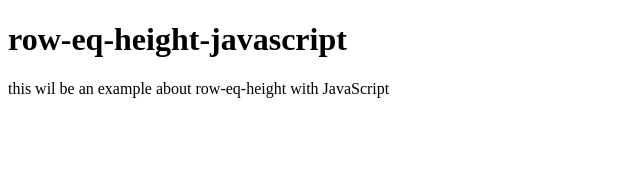
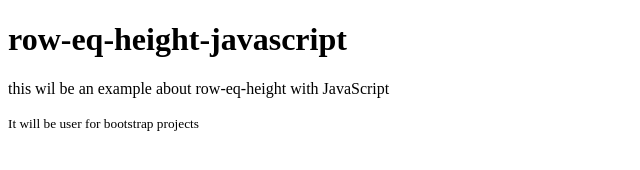
Before and after one commit to silvestrevivo/row-eq-height-javascript, a plain HTML site: page index.html in a window 1280 px wide. Shown: the whole page, without its empty margins (0-640 px from the left). Drawn offline with Linux system fonts and the light colour scheme.

Commit message:
test branching

```diff
--- a/index.html
+++ b/index.html
@@ -7,5 +7,6 @@
   <body>
     <h1>row-eq-height-javascript</h1>
     <p>this wil be an example about row-eq-height with JavaScript</p>
+    <p><small>It will be user for bootstrap projects</small></p>
   </body>
 </html>
```
